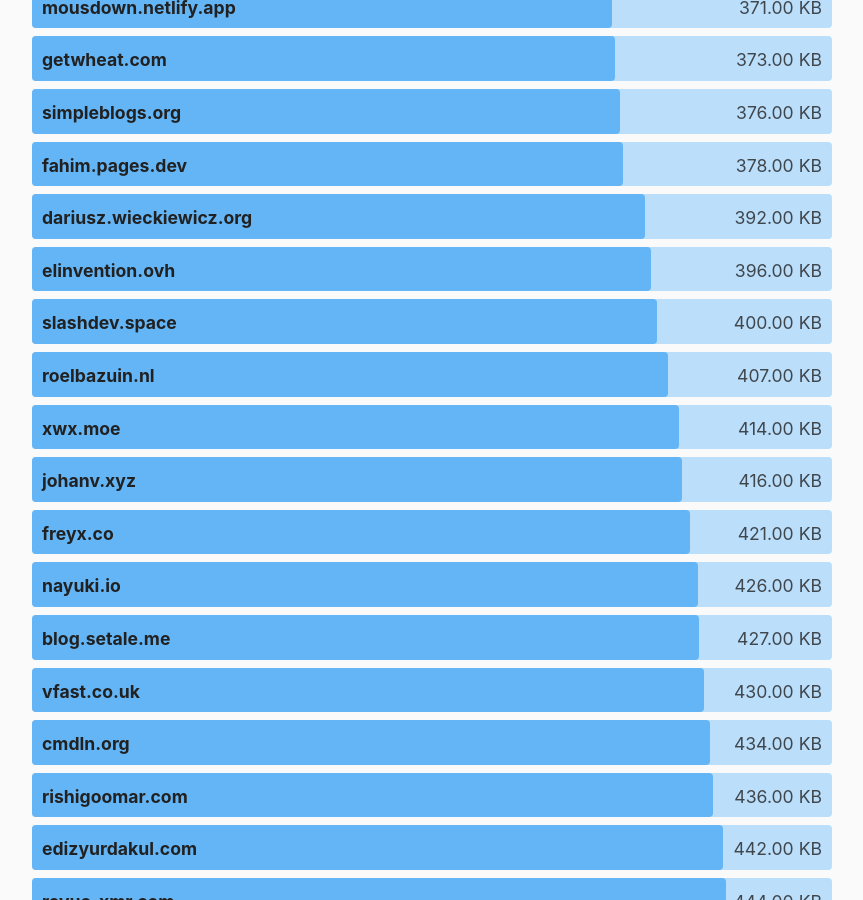
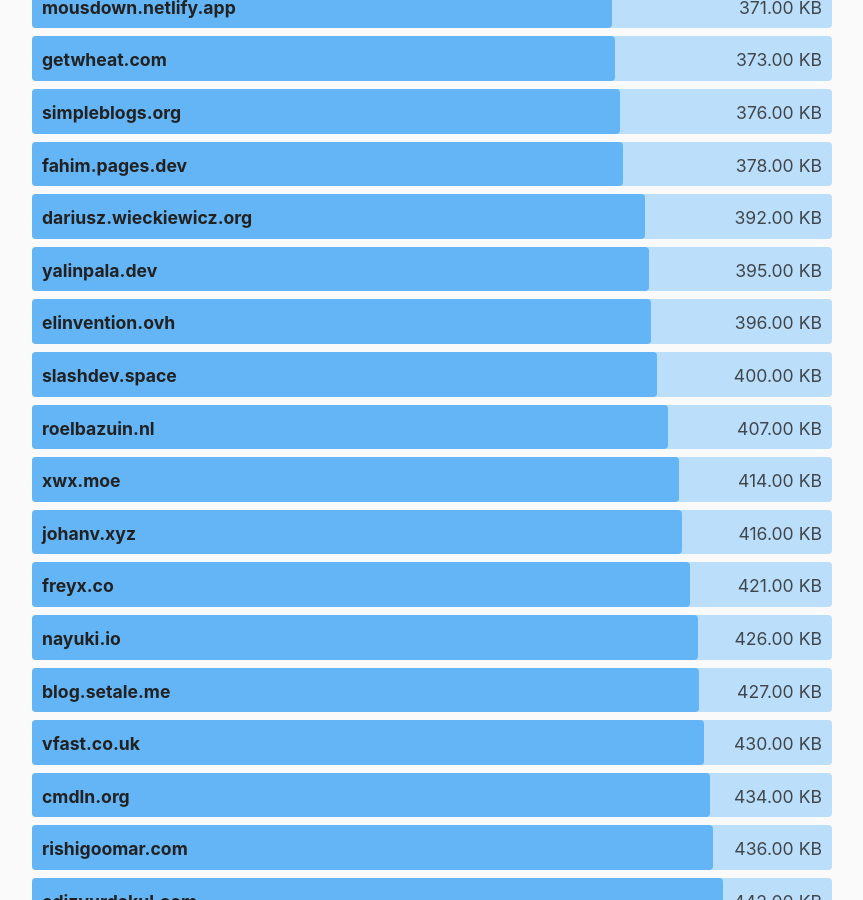
Before and after one commit to kevquirk/512kb.club, a Jekyll site: the page built from index.md, in a window 1280 px wide and 900 px high, scrolled down 22797 px. Shown: the whole window, without its empty margins (208-1071 px from the left). Built offline with Jekyll 4.4.1, drawn with Linux system fonts in a browser that asks for light colours.

Commit message:
Update sites.yml
added yalinpala.dev

```diff
--- a/_data/sites.yml
+++ b/_data/sites.yml
@@ -2193,6 +2193,11 @@
   size: 414
   last_checked: 2022-05-15
 
+- domain: yalinpala.dev
+  url: https://yalinpala.dev/
+  size: 395
+  last_checked: 2022-05-16 (YYYY-MM-DD)
+
 - domain: yaroslav-i.ru
   url: https://yaroslav-i.ru/
   size: 475
```
